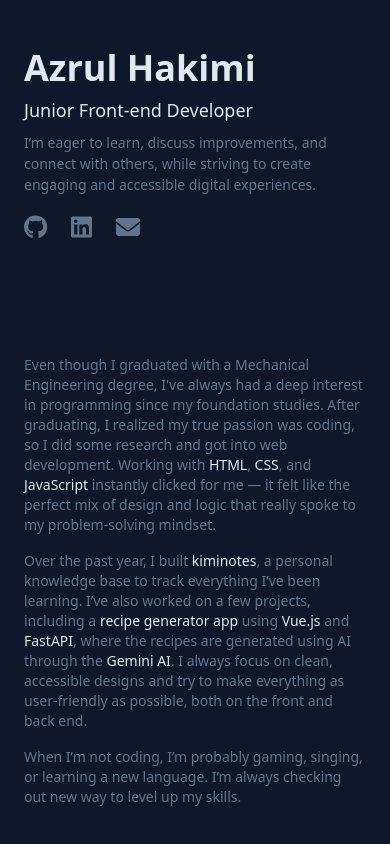
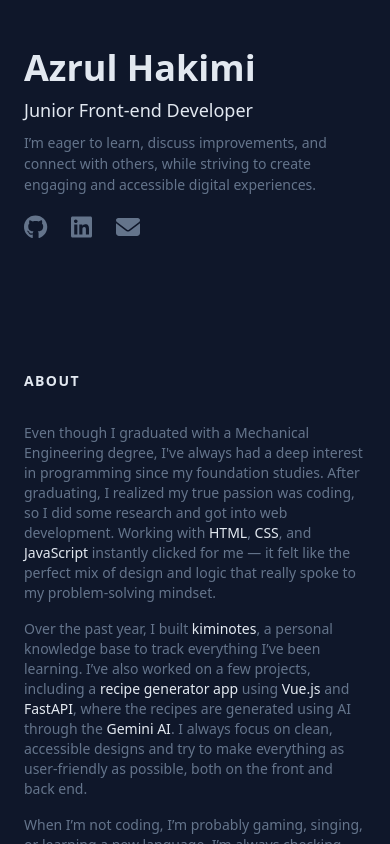
Before and after one commit to rulkimi/kimi-portfolio, a Vue app: page / in a window 390 px wide. Built offline with nearby package versions, Linux system fonts and the light colour scheme.

Commit message:
add header for mobile view

```diff
--- a/src/components/AboutMe.vue
+++ b/src/components/AboutMe.vue
@@ -1,5 +1,8 @@
 <template>
-  <section id="about" class="scroll-mt-24">
+  <section id="about" class="scroll-mt-24 relative">
+    <div class="sticky top-0 p-4 -mx-4 mb-4 z-20 text-sm font-bold tracking-widest text-slate-200 lg:sr-only">
+      ABOUT
+    </div>
     <p>
       Even though I graduated with a Mechanical Engineering degree,
       I've always had a deep interest in programming since my foundation studies.
--- a/src/components/MyProjects.vue
+++ b/src/components/MyProjects.vue
@@ -8,7 +8,11 @@ import instagramNonfollowersTrackerImage from '@/assets/instagram-nonfollowers-p
 </script>
 
 <template>
-  <section id="projects" class="flex flex-col gap-4">
+  <section id="projects">
+    <div class="sticky top-0 p-4 -mx-4 mb-4 z-20 text-sm font-bold tracking-widest text-slate-200 lg:sr-only">
+      PROJECTS
+    </div>
+    <div class="flex flex-col gap-4">
       <HoverCard
         :image-path="kiminotesImage"
         image-alt="azrul hakimi's personal documentation website, kiminotes, preview"
@@ -61,5 +65,6 @@ import instagramNonfollowersTrackerImage from '@/assets/instagram-nonfollowers-p
           <font-awesome-icon :icon="['fas', 'arrow-right']" />
         </a>
       </div>
+    </div>
   </section>
 </template>
--- a/src/components/WorkExperience.vue
+++ b/src/components/WorkExperience.vue
@@ -3,7 +3,11 @@ import { HoverCard } from '@/components/templates';
 </script>
 
 <template>
-  <section id="experience" class="flex flex-col gap-4">
+  <section id="experience">
+    <div class="sticky top-0 p-4 -mx-4 mb-4 z-20 text-sm font-bold tracking-widest text-slate-200 lg:sr-only">
+      EXPERIENCE
+    </div>
+    <div class="flex flex-col gap-4">
       <HoverCard
         date="SEP 2023 &ndash; PRESENT"
         title="Software Engineer"
@@ -35,5 +39,6 @@ import { HoverCard } from '@/components/templates';
           <font-awesome-icon :icon="['fas', 'arrow-right']" />
         </a>
       </div>
+    </div>
   </section>
 </template>
```
Lines whose indentation alone changed are shown as unchanged.
